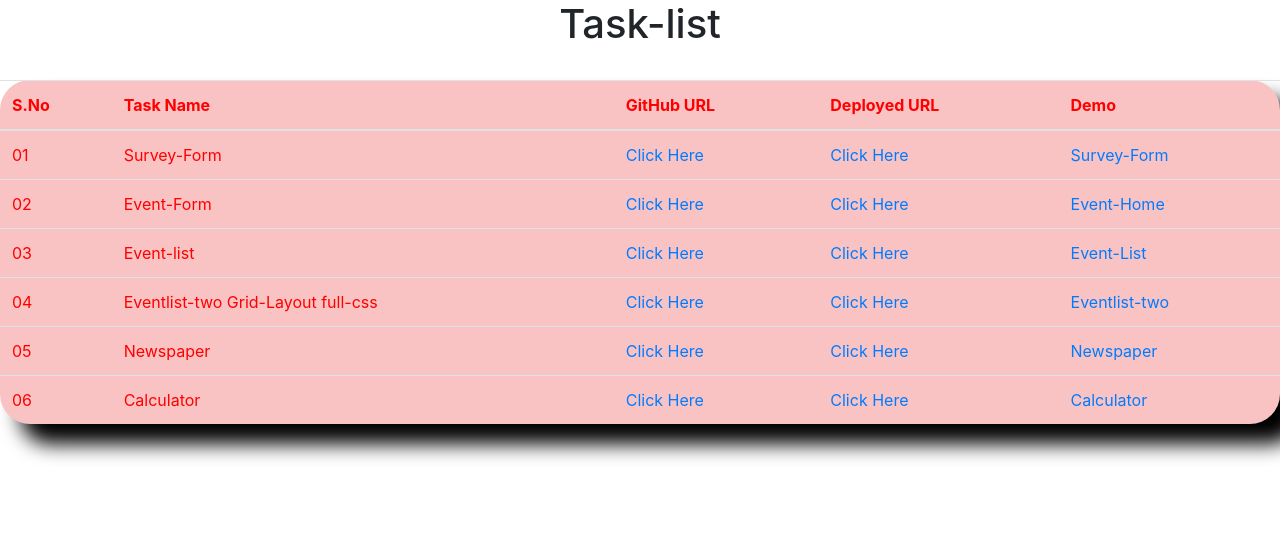
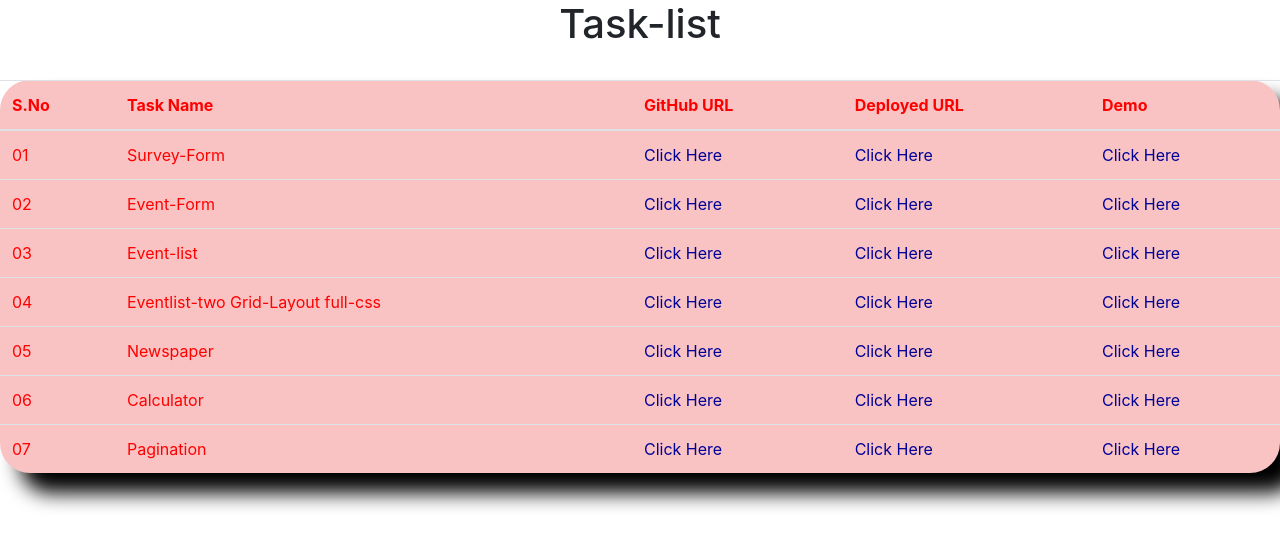
Before and after one commit to anandkva/task-map, a PHP site: page / in a window 1280 px wide. Shown: the top 548 px of the page. Run offline with PHP 8.4, Linux system fonts and the light colour scheme; some libraries are stand-ins or nearby versions.

Commit message:
calculator final commit

```diff
--- a/assets/css/style.css
+++ b/assets/css/style.css
@@ -63,12 +63,21 @@
 .myformview1 {
     padding: 25px;
     margin: auto;
-    width: 65%;
+    width: 70%;
     background-color: rgb(250, 195, 195);
     border-radius: 30px;
     box-shadow: 20px 20px 20px black;
+
 }
+td > a {
+    text-decoration: none;
+    color: rgb(1, 1, 151);
+}
+td > a:hover {
+    text-decoration: none;
+    color: black;
 
+}
 .wrapper {
     text-align: center;
 }
--- a/index.html
+++ b/index.html
@@ -35,7 +35,7 @@
                         </th>
                     <td class="firstrow"><a href="https://anandkva.github.io/task-map/task/surveyforms.html">Click
                             Here</a></th>
-                    <td class="firstrow"><a href="./task/surveyforms.html">Survey-Form</a></th>
+                    <td class="firstrow"><a href="./task/surveyforms.html">Click Here</a></th>
                 </tr>
                 <tr>
                     <td class="firstrow">02</th>
@@ -46,7 +46,7 @@
                     <td class="firstrow"><a
                             href="https://anandkva.github.io/task-map/task/eventhome.html">Click Here</a>
                         </th>
-                    <td class="firstrow"><a href="./task/eventhome.html">Event-Home</a></th>
+                    <td class="firstrow"><a href="./task/eventhome.html">Click Here</a></th>
                 </tr>
                 <tr>
                     <td class="firstrow">03</th>
@@ -57,7 +57,7 @@
                     <td class="firstrow"><a
                             href="https://anandkva.github.io/task-map/task/eventlist.html">Click Here</a>
                         </th>
-                    <td class="firstrow"><a href="./task/eventlist.html">Event-List</a></th>
+                    <td class="firstrow"><a href="./task/eventlist.html">Click Here</a></th>
                 </tr>
                 <tr>
                     <td class="firstrow">04</th>
@@ -68,7 +68,7 @@
                     <td class="firstrow"><a
                             href="https://anandkva.github.io/task-map/task/eventlist-two.html">Click Here</a>
                         </th>
-                    <td class="firstrow"><a href="./task/eventlist-two.html">Eventlist-two</a></th>
+                    <td class="firstrow"><a href="./task/eventlist-two.html">Click Here</a></th>
                 </tr>
                 <tr>
                     <td class="firstrow">05</th>
@@ -79,7 +79,7 @@
                     <td class="firstrow"><a
                             href="https://anandkva.github.io/task-map/task/newspaper.html">Click Here</a>
                         </th>
-                    <td class="firstrow"><a href="./task/newspaper.html">Newspaper</a></th>
+                    <td class="firstrow"><a href="./task/newspaper.html">Click Here</a></th>
                 </tr>
                 <tr>
                     <td class="firstrow">06</th>
@@ -90,9 +90,19 @@
                     <td class="firstrow"><a
                             href="https://anandkva.github.io/task-map/task/calculator/index.html">Click Here</a>
                         </th>
-                    <td class="firstrow"><a href="./task/calculator/index.html">Calculator</a></th>
+                    <td class="firstrow"><a href="./task/calculator/index.html">Click Here</a></th>
                 </tr>
-
+                <tr>
+                    <td class="firstrow">07</th>
+                    <td class="firstrow">Pagination</th>
+                    <td class="firstrow"><a
+                            href="https://github.com/anandkva/task-map/blob/main/task/pagination/index.html">Click Here</a>
+                        </th>
+                    <td class="firstrow"><a
+                            href="https://anandkva.github.io/task-map/task/pagination/index.html">Click Here</a>
+                        </th>
+                    <td class="firstrow"><a href="./task/pagination/index.html">Click Here</a></th>
+                </tr>
             </tbody>
         </table>
     </div>
--- a/task/calculator/script.js
+++ b/task/calculator/script.js
@@ -33,12 +33,12 @@ const validate = (evt) => {
     if (!regex.test(key) && theEvent.keyCode !== 13) {
         alret()
         theEvent.returnValue = false;
-
     }
     if(theEvent.keyCode == 13){
         solve()
     }
 }
+
 const alret = () =>{
     alert("Please enter number value.");
 }
--- a/task/calculator/style.css
+++ b/task/calculator/style.css
@@ -9,6 +9,7 @@ body {
     place-items: center;
     background: rgba(27, 11, 11, 0.1)
 }
+
 #result {
     background-color: rgba(78, 78, 78, 0.24);
     padding: 20px;
```
Also changed, not shown: task/calculator/index.html (+9 -2 lines), task/pagination/index.html (+9 -6 lines).
